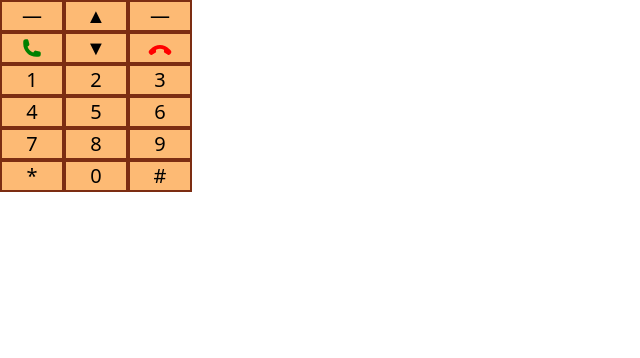
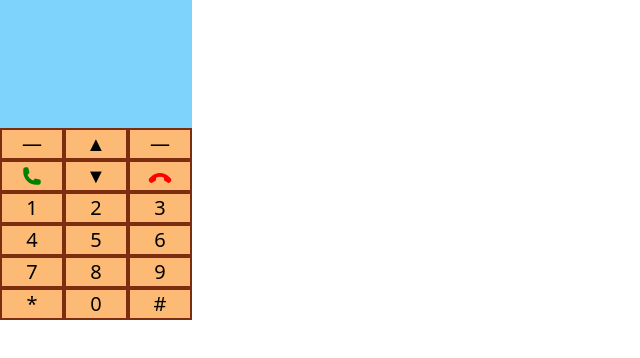
Before and after one commit to kljzndx/key-phone, a Vue app: page / in a window 1280 px wide. Shown: the top 358 px of the page, without its empty margins (0-640 px from the left). Built offline with nearby package versions, Linux system fonts and the light colour scheme.

Commit message:
增加屏幕区域

```diff
--- a/src/App.vue
+++ b/src/App.vue
@@ -6,6 +6,10 @@ const inputBtn = "123456789*0#";
 
 <template>
   <div class="w-48">
+    <div class="h-32 bg-sky-300">
+
+    </div>
+
     <div class="flex flex-wrap">
       <Button text="LT" #content>—</Button>
       <Button text="UP" #content>▲</Button>
```
